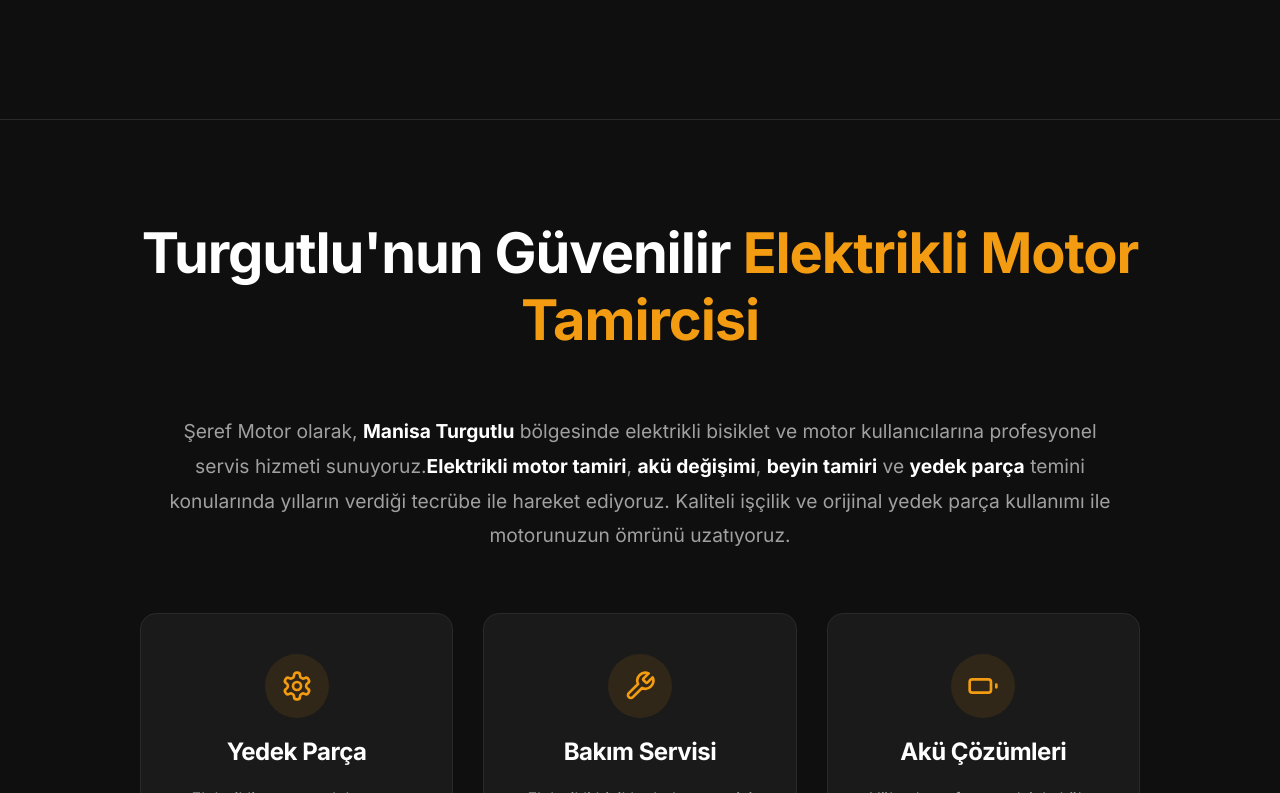
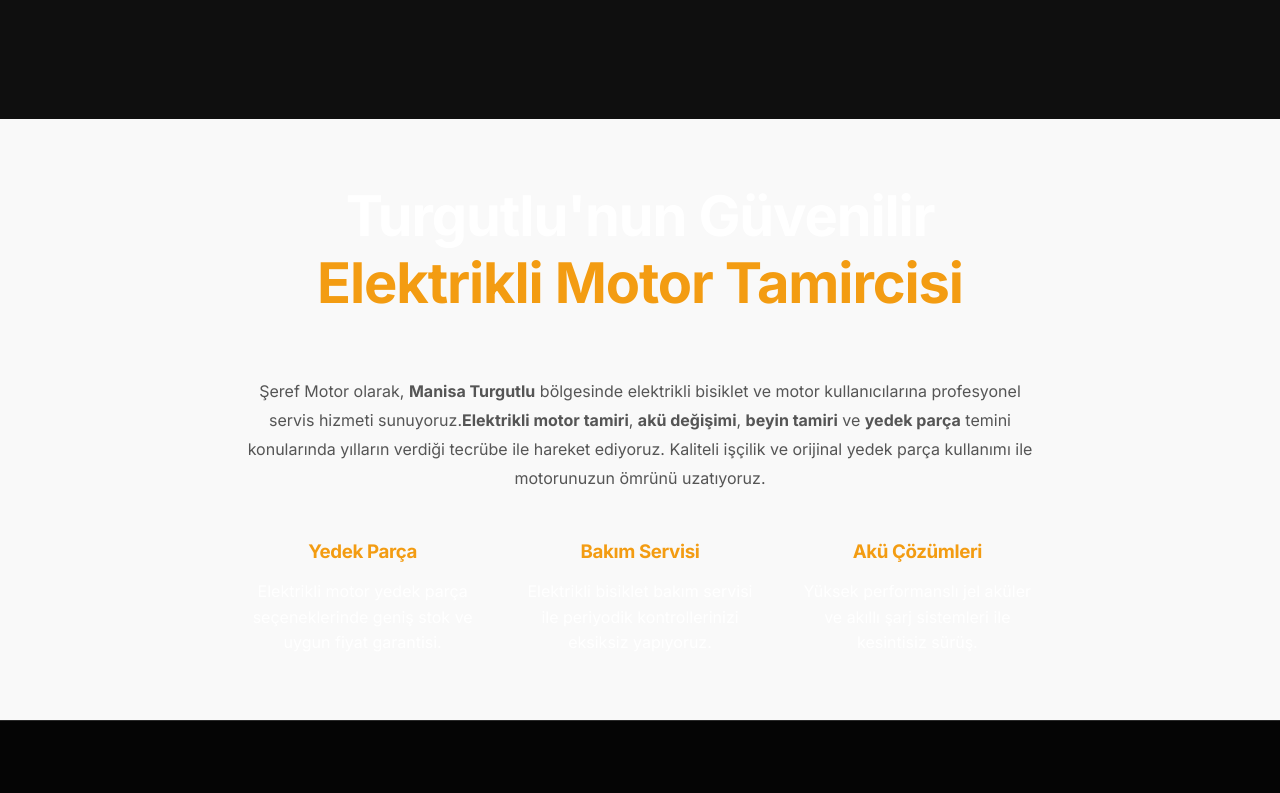
Before and after one commit to husyn0101/seref-motor-site, a React (Vite) app: page / in a window 1280 px wide. Shown: the part 1527-2320 px from the top of the page. Built offline with nearby package versions, Linux system fonts and the light colour scheme.

Commit message:
Revert UI redesign + Add Google Analytics (G-J24KWN47C2)

```diff
--- a/index.html
+++ b/index.html
@@ -28,6 +28,17 @@
     <meta property="twitter:image" content="/motorfoto/ŞEREF MOTOR KAPAK FOTOĞRAFI.jpg" />
 
     <link rel="canonical" href="https://serefmotorebike.com/" />
+
+    <!-- Google tag (gtag.js) -->
+    <script async src="https://www.googletagmanager.com/gtag/js?id=G-J24KWN47C2"></script>
+    <script>
+      window.dataLayer = window.dataLayer || [];
+      function gtag(){dataLayer.push(arguments);}
+      gtag('js', new Date());
+
+      gtag('config', 'G-J24KWN47C2');
+    </script>
+
     <link rel="preconnect" href="https://fonts.googleapis.com">
     <link rel="preconnect" href="https://fonts.gstatic.com" crossorigin>
     <link href="https://fonts.googleapis.com/css2?family=Inter:wght@400;500;600;700&display=swap" rel="stylesheet">
--- a/src/App.tsx
+++ b/src/App.tsx
@@ -269,29 +269,26 @@
         </div>
       </section>
 
-      <section className="seo-content-section">
+      <section className="seo-content-section" style={{ padding: '4rem 0', background: '#f9f9f9' }}>
         <div className="container">
-          <div className="seo-content-wrapper">
+          <div style={{ maxWidth: '800px', margin: '0 auto', textAlign: 'center' }}>
             <h2 className="section-title">Turgutlu'nun Güvenilir <span>Elektrikli Motor Tamircisi</span></h2>
-            <p className="seo-description">
+            <p style={{ lineHeight: '1.8', color: '#555', marginBottom: '2rem' }}>
               Şeref Motor olarak, <strong>Manisa Turgutlu</strong> bölgesinde elektrikli bisiklet ve motor kullanıcılarına profesyonel servis hizmeti sunuyoruz.
               <strong>Elektrikli motor tamiri</strong>, <strong>akü değişimi</strong>, <strong>beyin tamiri</strong> ve <strong>yedek parça</strong> temini konularında
               yılların verdiği tecrübe ile hareket ediyoruz. Kaliteli işçilik ve orijinal yedek parça kullanımı ile motorunuzun ömrünü uzatıyoruz.
             </p>
-            <div className="seo-features-grid">
-              <div className="seo-feature card">
-                <div className="seo-feature-icon"><Settings size={32} /></div>
-                <h3>Yedek Parça</h3>
+            <div style={{ display: 'grid', gridTemplateColumns: 'repeat(auto-fit, minmax(200px, 1fr))', gap: '2rem', marginTop: '3rem' }}>
+              <div className="seo-feature">
+                <h3 style={{ color: 'var(--primary)', marginBottom: '1rem' }}>Yedek Parça</h3>
                 <p>Elektrikli motor yedek parça seçeneklerinde geniş stok ve uygun fiyat garantisi.</p>
               </div>
-              <div className="seo-feature card">
-                <div className="seo-feature-icon"><Wrench size={32} /></div>
-                <h3>Bakım Servisi</h3>
+              <div className="seo-feature">
+                <h3 style={{ color: 'var(--primary)', marginBottom: '1rem' }}>Bakım Servisi</h3>
                 <p>Elektrikli bisiklet bakım servisi ile periyodik kontrollerinizi eksiksiz yapıyoruz.</p>
               </div>
-              <div className="seo-feature card">
-                <div className="seo-feature-icon"><Battery size={32} /></div>
-                <h3>Akü Çözümleri</h3>
+              <div className="seo-feature">
+                <h3 style={{ color: 'var(--primary)', marginBottom: '1rem' }}>Akü Çözümleri</h3>
                 <p>Yüksek performanslı jel aküler ve akıllı şarj sistemleri ile kesintisiz sürüş.</p>
               </div>
             </div>
--- a/src/styles/App.css
+++ b/src/styles/App.css
@@ -494,79 +494,3 @@
   .services-intro p { font-size: 1.2rem; }
   .services-intro { padding: 30px 20px; }
 }
-
-/* SEO Content Section */
-.seo-content-section {
-  background: var(--bg);
-  border-top: 1px solid var(--border);
-  padding: 100px 0;
-}
-
-.seo-content-wrapper {
-  max-width: 1000px;
-  margin: 0 auto;
-  text-align: center;
-}
-
-.seo-description {
-  font-size: clamp(1rem, 2vw, 1.2rem);
-  line-height: 1.8;
-  color: var(--text-muted);
-  margin-bottom: 60px;
-  padding: 0 20px;
-}
-
-.seo-description strong {
-  color: var(--text);
-  font-weight: 700;
-}
-
-.seo-features-grid {
-  display: grid;
-  grid-template-columns: repeat(auto-fit, minmax(280px, 1fr));
-  gap: 30px;
-  margin-top: 40px;
-}
-
-.seo-feature {
-  padding: 40px;
-  display: flex;
-  flex-direction: column;
-  align-items: center;
-  gap: 20px;
-  text-align: center;
-}
-
-.seo-feature-icon {
-  width: 64px;
-  height: 64px;
-  background: rgba(243, 156, 18, 0.1);
-  color: var(--primary);
-  border-radius: 50%;
-  display: flex;
-  align-items: center;
-  justify-content: center;
-  transition: var(--transition);
-}
-
-.seo-feature:hover .seo-feature-icon {
-  background: var(--primary);
-  color: white;
-  transform: scale(1.1) rotate(10deg);
-}
-
-.seo-feature h3 {
-  font-size: 1.5rem;
-  color: var(--text);
-}
-
-.seo-feature p {
-  color: var(--text-muted);
-  font-size: 1rem;
-  line-height: 1.6;
-}
-
-@media (max-width: 768px) {
-  .seo-content-section { padding: 60px 0; }
-  .seo-description { margin-bottom: 40px; }
-}
```
